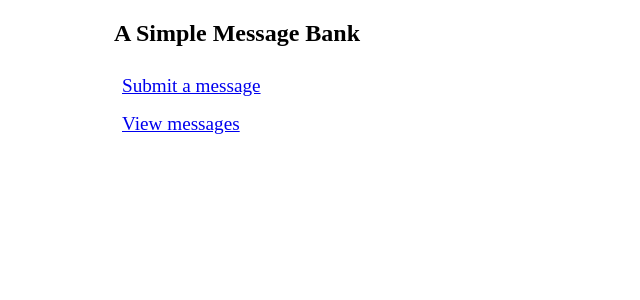
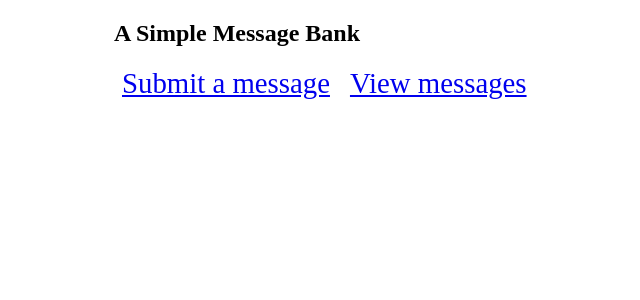
Before and after one commit to askpl00/flask_hw3_16B, a Flask app: page / in a window 1280 px wide. Shown: the top 300 px of the page, without its empty margins (76-716 px from the left). Run offline with Flask 3, Linux system fonts and the light colour scheme.

Commit message:
update app.py and view

```diff
--- a/static/style.css
+++ b/static/style.css
@@ -20,15 +20,16 @@ ul li {
     padding: 0;
     margin: 0;
     font-style: italic;
-    margin-bottom: 20px;
-    font-size: 120%;
+    margin-bottom: 30px;
+    font-size: 150%;
 }
 
 nav ul li a {
-    display: block;
+    display: inline;
     padding: 0.5rem;
     font-style: normal;
     margin-bottom: none;
+    font-size: 120%;
 
 }
 
```
